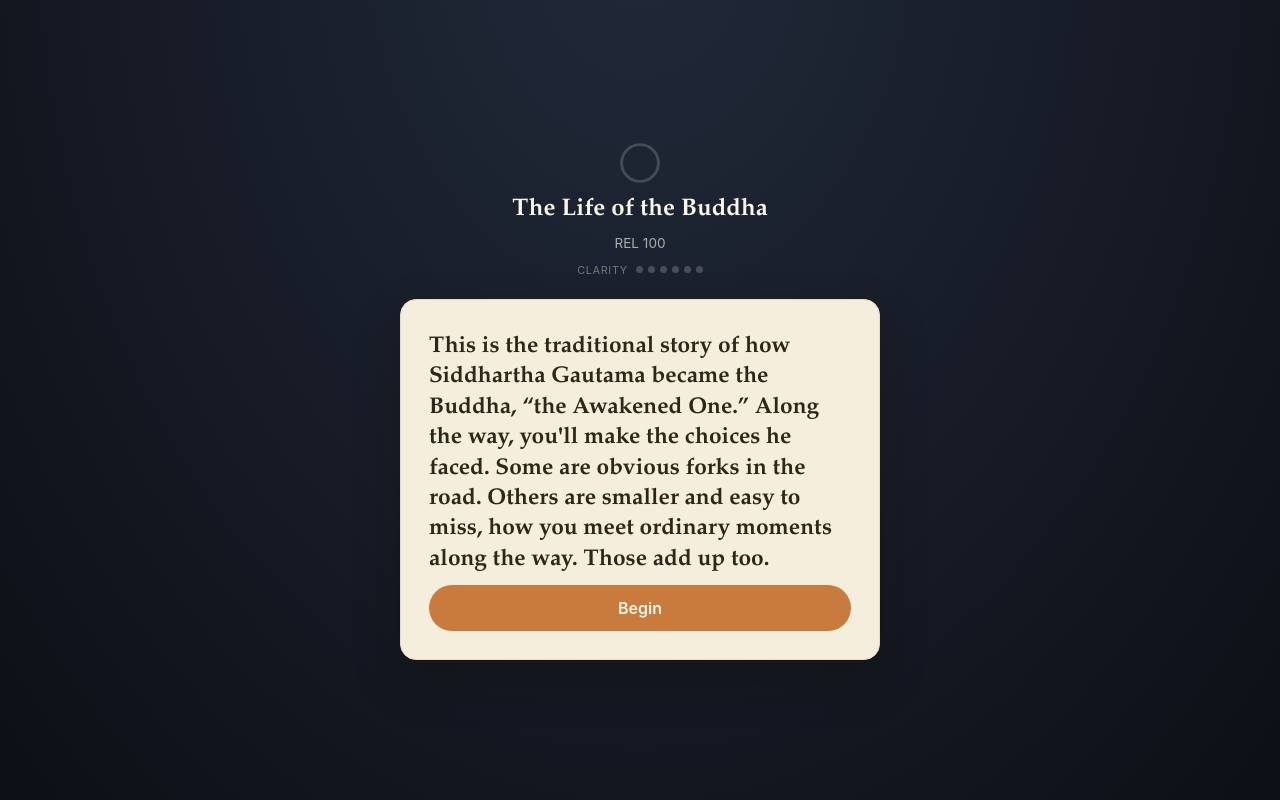
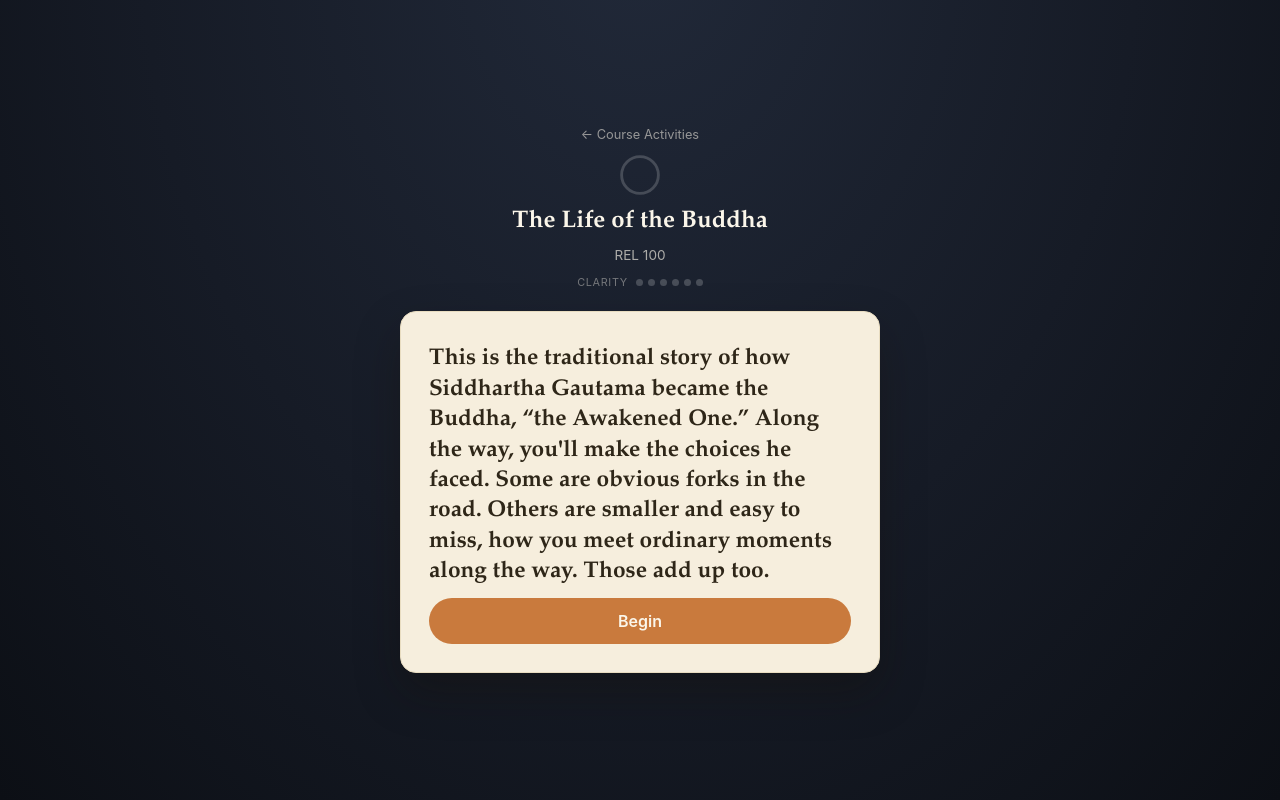
Before and after one commit to RagnarRock1/Learning-Activities, a plain HTML site: page rel-100/life-of-the-buddha.html in a window 1280 px wide. Drawn offline with Linux system fonts and the light colour scheme.

Commit message:
Update life-of-the-buddha.html

```diff
--- a/rel-100/life-of-the-buddha.html
+++ b/rel-100/life-of-the-buddha.html
@@ -68,6 +68,15 @@
     font-size: 0.85rem;
     margin: 0;
   }
+
+  .back-link {
+    display: inline-block;
+    color: rgba(251,246,234,0.55);
+    font-size: 0.8rem;
+    text-decoration: none;
+    transition: color 0.15s ease;
+  }
+  .back-link:hover { color: #FBF6EA; }
 
   .clarity-row {
     display: flex;
@@ -618,6 +627,7 @@
 
 <div class="stage" id="stage">
   <div class="masthead">
+    <a href="../index.html" class="back-link">&larr; Course Activities</a>
     <div class="wheel-wrap">
       <svg viewBox="0 0 40 40">
         <circle class="wheel-track" cx="20" cy="20" r="16"></circle>
```
